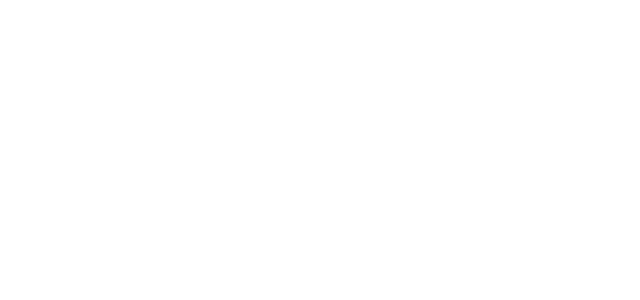
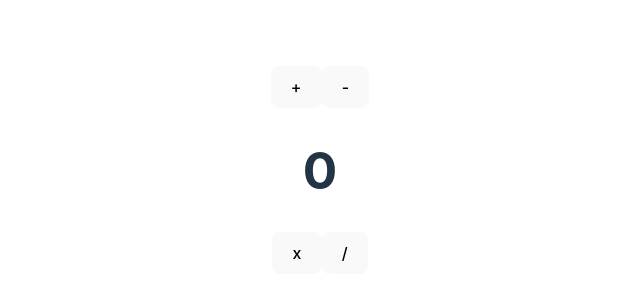
Before and after one commit to JoStar33/Developers-Refinement-React, a React (Vite) app: page / in a window 1280 px wide. Shown: the part 230-530 px from the top of the page, without its empty margins (320-960 px from the left). Built offline with nearby package versions, Linux system fonts and the light colour scheme.

Commit message:
feat: useReducer 공부

```diff
--- a/src/App.tsx
+++ b/src/App.tsx
@@ -1,8 +1,10 @@
 import './App.css'
+import UseReducer from './components/UseReducer'
 
 const App = () => {
   return (
     <div className="App">
+      <UseReducer/>
     </div>
   )
 }
--- /dev/null
+++ b/src/components/UseReducer.tsx
@@ -0,0 +1,58 @@
+import { useReducer } from "react";
+
+interface Action {
+  type: string;
+}
+
+interface State {
+  counter: number;
+}
+
+enum reducerStatus {
+  INCREASE = "INCREASE",
+  DECREASE = "DECREASE",
+  MULTIPLY = "MULTIPLY",
+  DIVIDE = "DIVIDE"
+}
+
+const UseReducer = () => {
+  const initialState = {
+    counter: 0
+  };
+  //state를 사용하는 경우가 많고 그때마다 setState로 객체복사 같은걸 반복해야할때 사용하면 좋다.
+  //최상위 부모 컴포넌트에서 자식컴포넌트로 스테이트를 보내는 경우가 제일 적합하지 않을까 싶다.
+  const reducer = (state: State, action: Action) => {
+    switch (action.type) {
+      case reducerStatus.INCREASE: return {
+        ...state,
+        counter: state.counter + 1
+      }
+      case reducerStatus.DECREASE: return {
+        ...state,
+        counter: state.counter - 1
+      }
+      case reducerStatus.MULTIPLY: return {
+        ...state,
+        counter: state.counter * 2
+      }
+      case reducerStatus.DIVIDE: return {
+        ...state,
+        counter: state.counter / 2
+      }
+      default:
+        return state;
+    }
+  }
+  const [state, dispatch] = useReducer(reducer, initialState)
+  return (
+    <div>
+      <button onClick={() => dispatch({type: reducerStatus.INCREASE})}>+</button>
+      <button onClick={() => dispatch({type: reducerStatus.DECREASE})}>-</button>
+      <h1>{state.counter}</h1>
+      <button onClick={() => dispatch({type: reducerStatus.MULTIPLY})}>x</button>
+      <button onClick={() => dispatch({type: reducerStatus.DIVIDE})}>/</button>
+    </div>
+  );
+};
+
+export default UseReducer;
```
